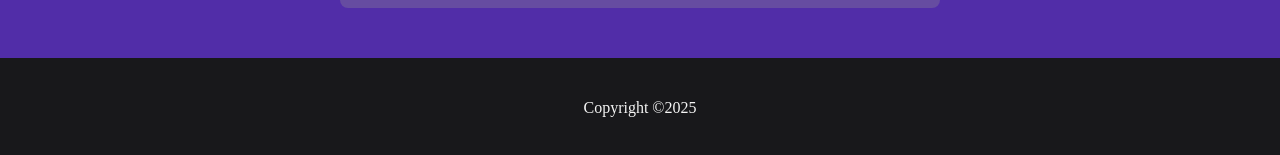
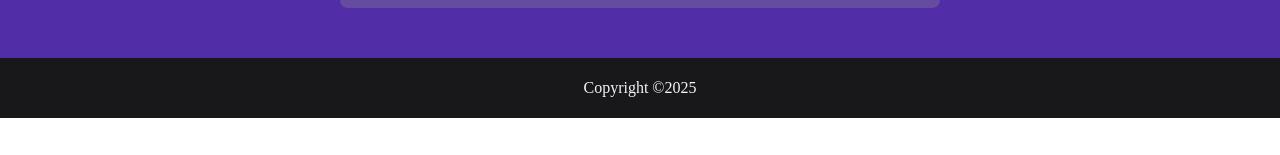
Before and after one commit to 23zeli/zeliPortfolio, a React (Vite) app: page / in a window 1280 px wide. Shown: the part 1336-1491 px from the top of the page. After the commit the page ends 1454 px from the top, so only its background shows below. Built offline with nearby package versions, Linux system fonts and the light colour scheme.

Commit message:
updated padding and margin

```diff
--- a/src/Components/Footer.jsx
+++ b/src/Components/Footer.jsx
@@ -84,8 +84,8 @@ function Footer() {
     <div className="Footer" style={{ backgroundColor: "#18181b", display: "flex", flexDirection: "column", alignItems: "center", }}>
         <p
             style={{
-              paddingTop: "25px",
-              paddingBottom: "25px",
+              paddingTop: "5px",
+              paddingBottom: "5px",
               color: "whitesmoke",
             }}
         >
--- a/src/index.css
+++ b/src/index.css
@@ -169,6 +169,8 @@ textarea {
   outline: none;
 }
 
+
+
 body {
   margin: 0;
   padding: 0;
@@ -186,6 +188,10 @@ body {
   transition: border-color 0.25s;
 }
 
+.footerIcons {
+  padding-bottom: 10px;
+}
+
 /* button:hover {
   border-color: #646cff;
 } */
@@ -200,7 +206,6 @@ body {
   .Header {
     padding-top: 50px;
   }
-
   #contactMe-section  {
     margin-left: 80px;
   }
@@ -331,7 +336,6 @@ body {
   top: 0;
   right: 0;
   display: block;
-  /* width: 200px; */
   width: 80%;
   height: 100vh;
   background-color: whitesmoke;
```
